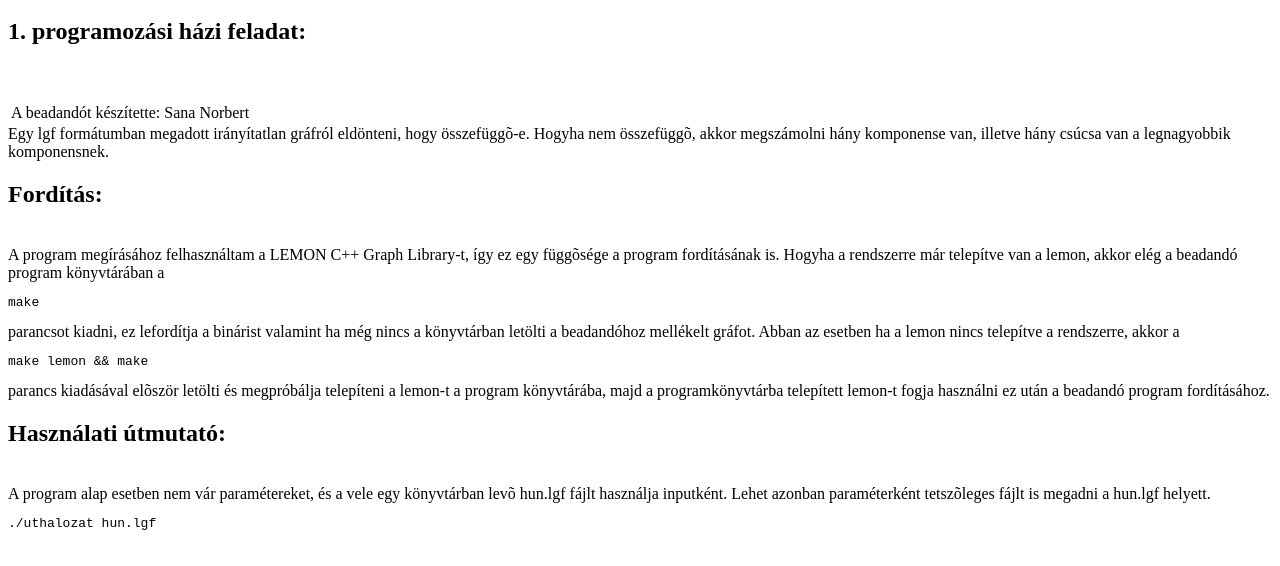
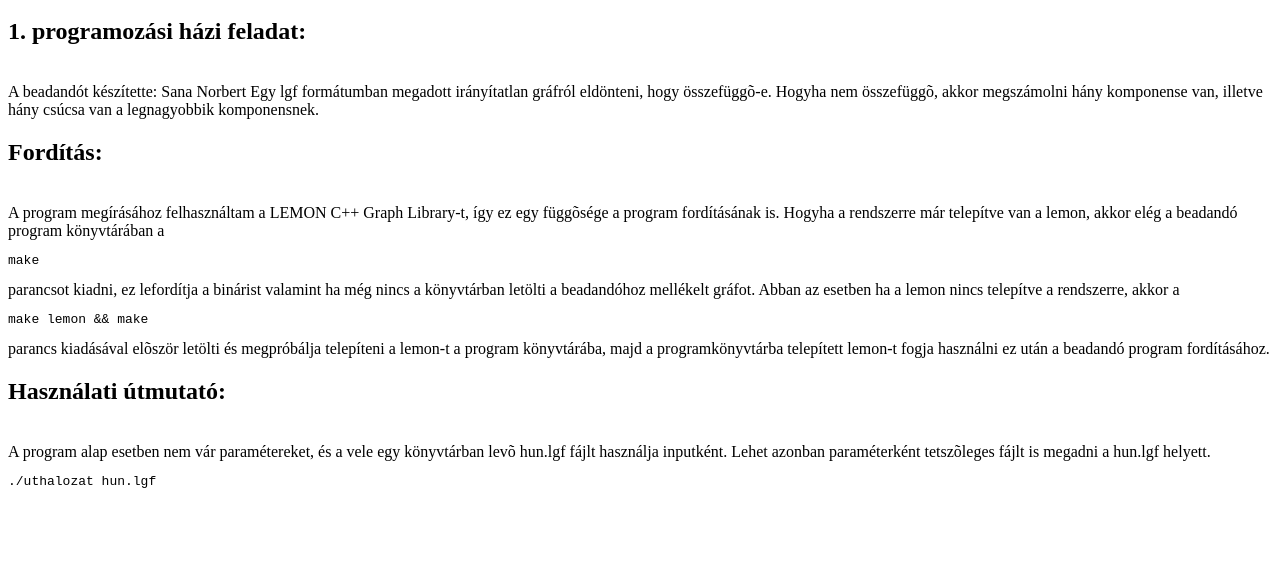
Before and after one commit to neilus/locitrom, a plain HTML site: page README.html in a window 1280 px wide. Shown: the part 48-614 px from the top of the page. Drawn offline with Linux system fonts and the light colour scheme.

Commit message:
megse legyen table a readme-ben

```diff
--- a/README.html
+++ b/README.html
@@ -4,10 +4,7 @@
 <body>
 <h1> Alkalmazott modul: hálózati folyamok és alkalmazásaik</h1>
 <h2> 1. programozási házi feladat:</h1><br />
-<table border="0">
-<br/>
-<tr><td>A beadandót készítette:</td><td> Sana Norbert</td></tr>
-</table>
+A beadandót készítette: Sana Norbert
 Egy lgf formátumban megadott irányítatlan gráfról eldönteni, hogy összefüggõ-e. Hogyha nem összefüggõ, akkor megszámolni hány komponense van, illetve hány csúcsa van a legnagyobbik komponensnek.
 <h2> Fordítás: </h2><br />
 A program megírásához felhasználtam a LEMON C++ Graph Library-t, így ez egy függõsége a program fordításának is. Hogyha a rendszerre már telepítve van a lemon, akkor elég a beadandó program könyvtárában a <pre><code>make</code></pre> parancsot kiadni, ez lefordítja a binárist valamint ha még nincs a könyvtárban letölti a beadandóhoz mellékelt gráfot. Abban az esetben ha a lemon nincs telepítve a rendszerre, akkor a <pre><code>make lemon && make </code></pre> parancs kiadásával elõször letölti és megpróbálja telepíteni a lemon-t a program könyvtárába, majd a programkönyvtárba telepített lemon-t fogja használni ez után a beadandó program fordításához.
```
Also changed, not shown: 1 other file.
